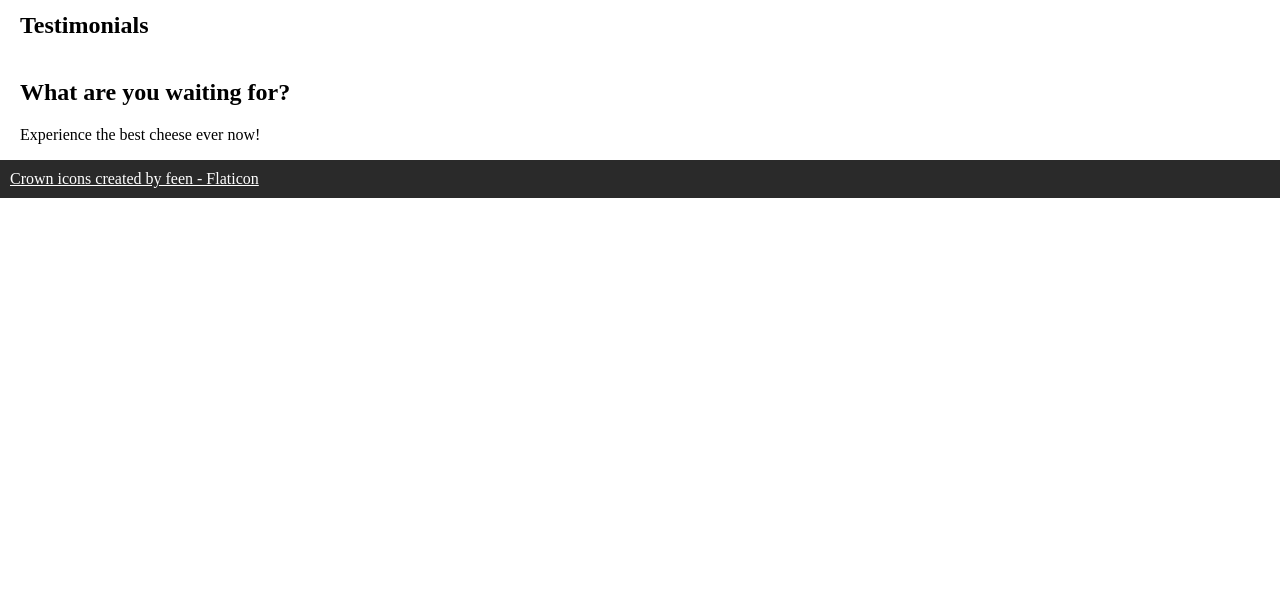
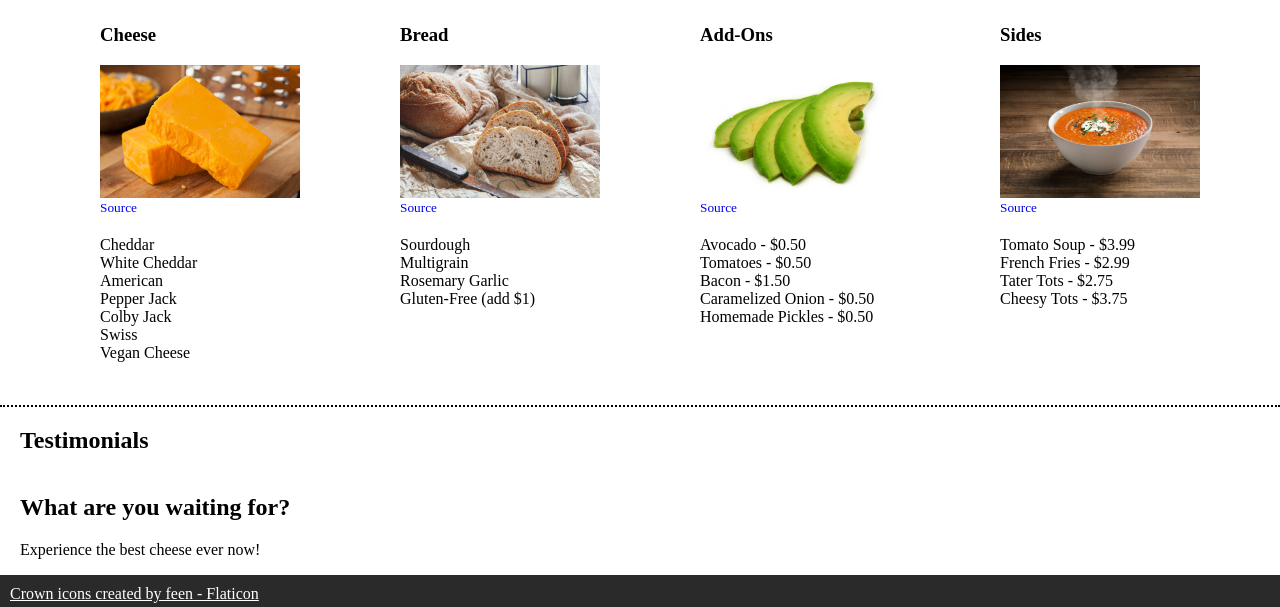
Before and after one commit to SirIsaacNeutron/cheese-truck, a plain HTML site: page index.html in a window 1280 px wide. Shown: the part 613-1220 px from the top of the page. Before the commit the page ends 811 px from the top, so only its background shows below. Drawn offline with Linux system fonts and the light colour scheme.

Commit message:
Add menu section

```diff
--- a/index.html
+++ b/index.html
@@ -37,8 +37,64 @@
     </section>
 
     <section class="menu">
-        <h1>Menu</h1>
-        <p>blah blah</p>
+        <div class="menu-header">
+            <h1>Menu</h1>
+            <h2>Make your own deluxe grilled cheese for $5.99</h2>
+        </div>
+        <div class="menu-items">
+            <div class="menu-item">
+                <h3>Cheese</h3>
+                <img class="menu-img" src="images/cheddar.jpg" alt="Cheddar cheese">
+                <small><a href="https://www.istockphoto.com/photo/organic-sharp-cheddar-cheese-gm470340853-34691854?phrase=cheddar%20cheese">Source</a></small>
+                <ul>
+                    <li>Cheddar</li>
+                    <li>White Cheddar</li>
+                    <li>American</li>
+                    <li>Pepper Jack</li>
+                    <li>Colby Jack</li>
+                    <li>Swiss</li>
+                    <li>Vegan Cheese</li>
+                </ul>
+            </div>
+            <div class="menu-item">
+                <h3>Bread</h3>
+                <img class="menu-img" src="images/sourdough-bread.jpg" alt="Sourdough bread">
+                <small><a href="https://www.istockphoto.com/photo/delicious-homemade-sourdough-rye-bread-on-a-plate-and-milk-homemade-baking-gm1125389587-295825107?phrase=sourdough%20bread">Source</a></small>
+                <ul>
+                    <li>Sourdough</li>
+                    <li>Multigrain</li>
+                    <li>Rosemary Garlic</li>
+                    <li>Gluten-Free (add $1)</li>
+                </ul>
+            </div>
+            <div class="menu-item">
+                <h3>Add-Ons</h3>
+                <img class="menu-img" src="images/avocado.jpg" alt="Avocado slices">
+                <small><a href="https://www.istockphoto.com/photo/close-up-of-fresh-ripe-avocado-slices-on-white-background-gm179301015-3841001?phrase=avocado%20sliced">Source</a></small>
+                <ul>
+                    <li>Avocado - $0.50</li>
+                    <li>Tomatoes - $0.50</li>
+                    <li>Bacon - $1.50</li>
+                    <li>Caramelized Onion - $0.50</li>
+                    <li>Homemade Pickles - $0.50</li>
+                </ul>
+            </div>
+            <div class="menu-item">
+                <h3>Sides</h3>
+                <img class="menu-img" src="images/tomato_soup.jpg" alt="Tomato soup with some cheese in the middle">
+                <small><a href="https://www.istockphoto.com/photo/tomato-soup-on-wooden-table-background-gm1144780740-307907534?phrase=tomato%20soup">Source</a></small>
+
+                <ul>
+                    <li>Tomato Soup - $3.99</li>
+                    <li>French Fries - $2.99</li>
+                    <li>Tater Tots - $2.75</li>
+                    <li>Cheesy Tots - $3.75</li>
+                </ul>
+            </div>
+        </div>
+        <div>
+
+        </div>
     </section>
 
     <section>
--- a/styles.css
+++ b/styles.css
@@ -92,6 +92,38 @@ section {
     font-size: 1.5rem;
 }
 
+.menu {
+    padding-bottom: 100px;
+    border-bottom: 2px dotted black;
+}
+
+.menu ul {
+    margin-top: 20px;
+}
+
+.menu-header {
+    text-align: center;
+}
+
+.menu-items {
+    display: flex;
+    justify-content: center;
+    align-items: center;
+
+    gap: 100px;
+}
+
+.menu-item {
+    width: 200px;
+    height: 300px;
+}
+
+.menu-img {
+    width: 200px;
+    height: 133px;
+    display: block;
+}
+
 footer {
     background-color: #2a2a2a;
     margin-top: auto;
```
Also changed, not shown: images/avocado.jpg (added), images/cheddar.jpg (added), images/sourdough-bread.jpg (added), images/tomato_soup.jpg (added).
